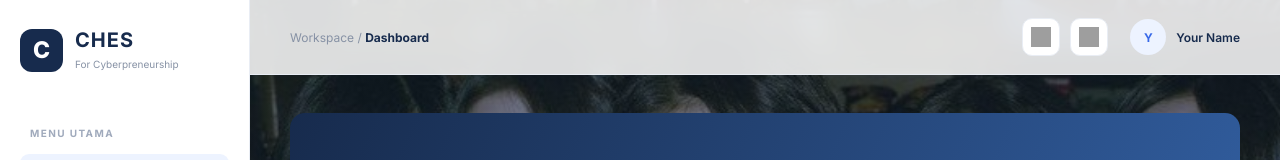
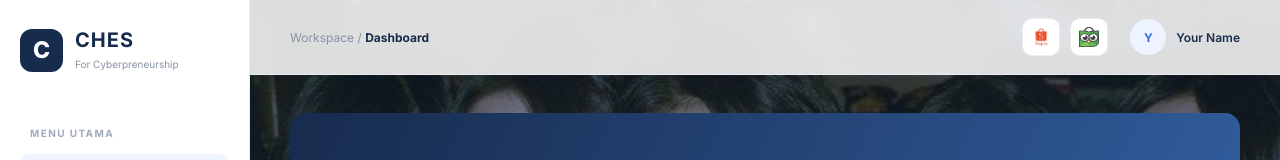
Before and after one commit to h6pham/chesweb, a plain HTML site: page index.html in a window 1280 px wide. Shown: the top 160 px of the page. Drawn offline with Linux system fonts and the light colour scheme; grey boxes are pictures that could not be loaded.

Commit message:
Update index.html

```diff
--- a/index.html
+++ b/index.html
@@ -57,38 +57,29 @@
             <div class="breadcrumb">Workspace / <strong id="breadcrumb">Dashboard</strong></div>
             <div class="topbar-actions">
 
-            <!-- Link Shopee & Tokopedia -->
             <div class="marketplace-links">
-
                 <a href="https://shopee.co.id/roofair"
-                   class="marketplace-link shopee-link"
+                   class="marketplace-link"
                    target="_blank"
                    rel="noopener noreferrer"
-                   title="Shopee"
-                   aria-label="Kunjungi Shopee">
-
-                    <img src="https://cdn.simpleicons.org/shopee/EE4D2D"
-                         alt="Shopee">
+                   aria-label="Buka Shopee">
+                    <img src="assets/shopee-logo.png" alt="Shopee">
                 </a>
 
                 <a href="https://www.tokopedia.com/roofairofficial"
-                   class="marketplace-link tokopedia-link"
+                   class="marketplace-link"
                    target="_blank"
                    rel="noopener noreferrer"
-                   title="Tokopedia"
-                   aria-label="Kunjungi Tokopedia">
-
-                    <img src="https://cdn.simpleicons.org/tokopedia/03AC0E"
-                         alt="Tokopedia">
+                   aria-label="Buka Tokopedia">
+                    <img src="assets/tokped-logo.png" alt="Tokopedia">
                 </a>
-
             </div>
 
-            <!-- Profile -->
             <div class="top-profile">
                 <div class="avatar" id="topAvatar">U</div>
                 <span id="topName">User</span>
             </div>
+
         </div>
         </header>
         <div class="content">
```
